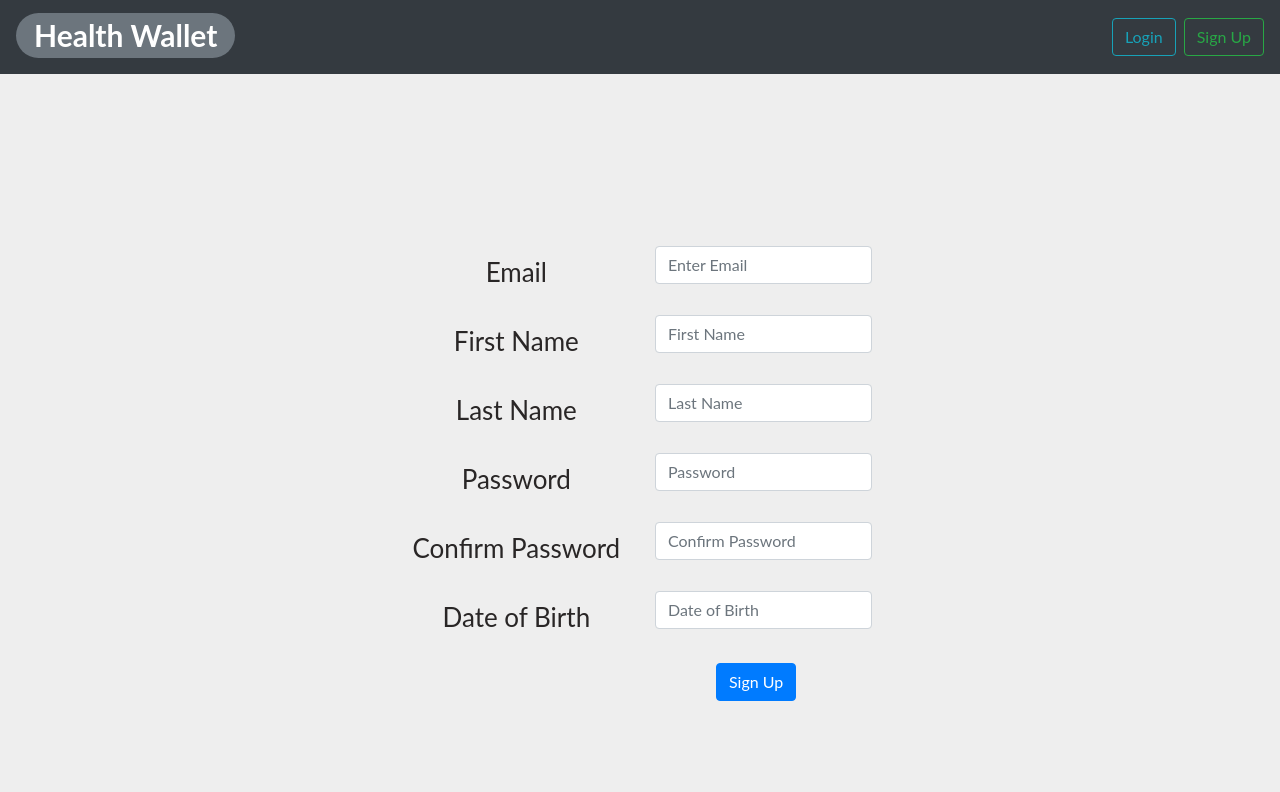
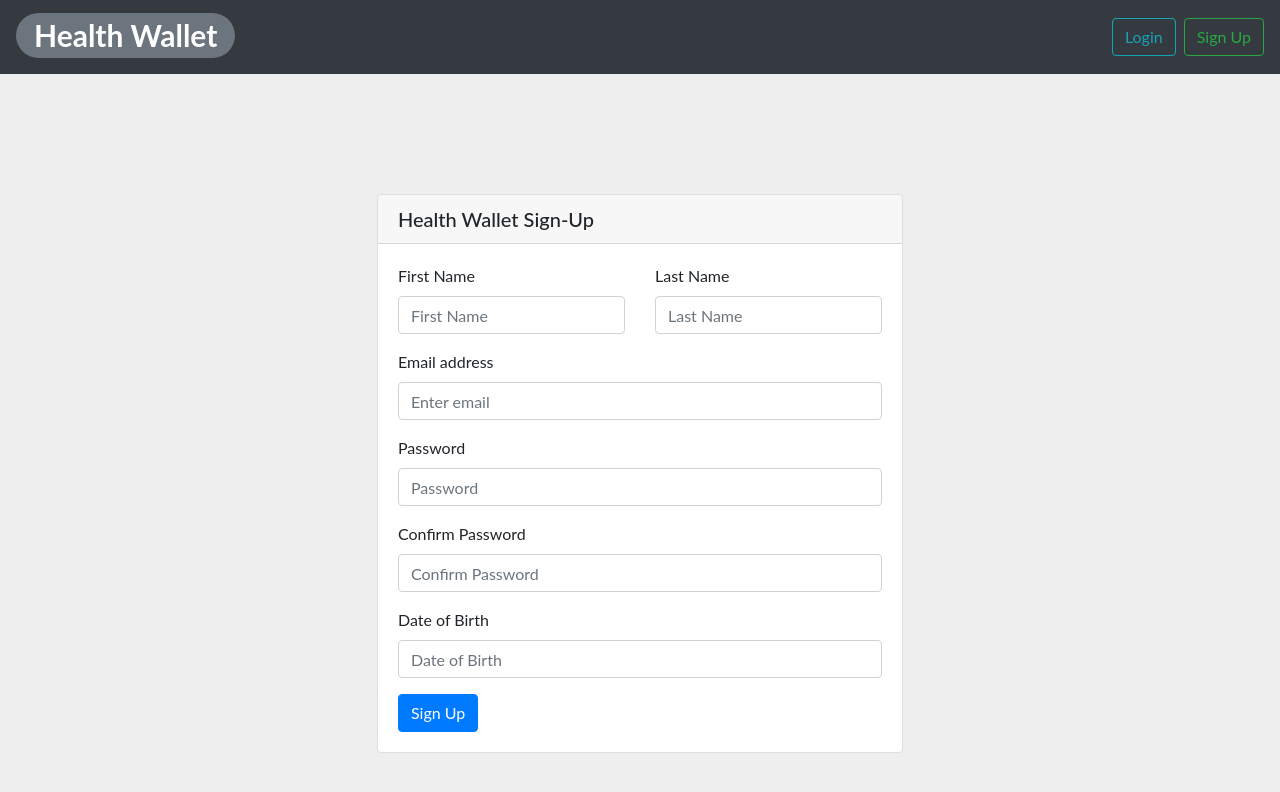
Before and after one commit to tletz24/Block-Rx, a React (Create React App) app in the folder our-app/: page /signup in a window 1280 px wide. Shown: the top 792 px of the page. Built offline with nearby package versions, Linux system fonts and the light colour scheme.

Commit message:
Front-End Work
- Sign-In
- Sign-Up
- Profile Dashboard

Made some modifications to App.css, in order to bring us back to a
state where we are relying on React-Bootstrap for styling.

```diff
--- a/our-app/src/App.css
+++ b/our-app/src/App.css
@@ -1,6 +1,6 @@
-.App {
+/* .App {
   text-align: center;
-}
+} */
 
 .App-logo {
   height: 40vmin;
@@ -19,8 +19,8 @@
   flex-direction: column;
   align-items: center;
   justify-content: center;
-  font-size: calc(10px + 2vmin);
-  color: #292626;
+  /* font-size: calc(10px + 2vmin); */
+  /* color: white; */
 }
 
 .App-link {
--- a/our-app/src/components/authenticated/Dashboard.js
+++ b/our-app/src/components/authenticated/Dashboard.js
@@ -1,8 +1,22 @@
 import React from 'react';
+import { Card, ListGroup} from 'react-bootstrap';
 
 function Dashboard() {
     return (
-        <h1>This is the Dashboard</h1>
+        <Card style={{ width: '80vh', height: '90vh' }}>
+            <Card.Header as="h1">Health Wallet Dashboard</Card.Header>
+            <ListGroup variant="flush">
+                <ListGroup.Item>
+                    Profile Information
+                </ListGroup.Item>
+                <ListGroup.Item>
+                    Immunization History
+                </ListGroup.Item>
+                <ListGroup.Item>
+                    Patient Details
+                </ListGroup.Item>
+            </ListGroup>
+        </Card>
     );
 }
 
--- a/our-app/src/components/unauthenticated/LoginForm.js
+++ b/our-app/src/components/unauthenticated/LoginForm.js
@@ -1,6 +1,6 @@
 import React from 'react';
 import { connect } from "react-redux";
-import { Form, Button, Col, Row } from 'react-bootstrap';
+import { Form, Button, Card } from 'react-bootstrap';
 import { authenticate } from '../../actions/authentication';
 import { post } from '../../api';
 
@@ -14,24 +14,23 @@ const LoginForm = (props) => {
     };
 
     return (
+        <Card style={{ width: '25rem' }}>
+            <Card.Header as="h5">Health Wallet Sign-In</Card.Header>
+            <Card.Body>
                 <Form onSubmit={handleSubmit}>
-            <Form.Group as={Row} controlId='email'>
-                <Form.Label column sm='4'>Email</Form.Label>
-                <Col sm='8'>
+                    <Form.Group controlId='email'>
+                        <Form.Label>Email address</Form.Label>
                         <Form.Control type='email' placeholder='Enter email' />
-                </Col>
                     </Form.Group>
 
-            <Form.Group as={Row} controlId='password'>
-                <Form.Label column sm='4'>Password</Form.Label>
-                <Col sm='8'>
+                    <Form.Group controlId='password'>
+                        <Form.Label>Password</Form.Label>
                         <Form.Control type='password' placeholder='Password' />
-                </Col>
                     </Form.Group>
-            <Col sm={{ span: 8, offset: 4 }}>
                     <Button variant='primary' type='submit'>Login</Button>
-            </Col>
                 </Form>
+            </Card.Body>
+        </Card>
     );
 }
 
--- a/our-app/src/components/unauthenticated/SignupForm.js
+++ b/our-app/src/components/unauthenticated/SignupForm.js
@@ -1,5 +1,5 @@
 import React from 'react';
-import { Form, Button, Row, Col } from 'react-bootstrap';
+import { Form, Button, Row, Col, Card} from 'react-bootstrap';
 import { connect } from "react-redux";
 import { signup } from '../../actions/authentication';
 import { authenticate } from '../../actions/authentication';
@@ -28,54 +28,49 @@ const SignupForm = (props) => {
     };
 
     return (
+        <Card>
+            <Card.Header as="h5">Health Wallet Sign-Up</Card.Header>
+            <Card.Body>
                 <Form id='signUpForm' onSubmit={handleSubmit}>
-            <Form.Group as={Row} controlId='email'>
-                <Form.Label column sm='6'>Email</Form.Label>
-                <Col sm='6'>
-                    <Form.Control type='Email' placeholder='Enter Email' />
+                    <Row>
+                        <Col>
+                            <Form.Group controlId='firstName'>
+                                <Form.Label>First Name</Form.Label>
+                                <Form.Control type='firstName' placeholder='First Name' />
+                            </Form.Group>
                         </Col>
+                        <Col>
+                            <Form.Group controlId='lastName'>
+                                <Form.Label>Last Name</Form.Label>
+                                    <Form.Control type='lastName' placeholder='Last Name' />
+                            </Form.Group>
+                        </Col>
+                    </Row>
+
+                    <Form.Group controlId='email'>
+                        <Form.Label>Email address</Form.Label>
+                        <Form.Control type='email' placeholder='Enter email' />
                     </Form.Group>
 
-            <Form.Group as={Row} controlId='firstName'>
-                <Form.Label column sm='6'>First Name</Form.Label>
-                <Col sm='6'>
-                    <Form.Control type='firstName' placeholder='First Name' />
-                </Col>
+                    <Form.Group controlId='password'>
+                        <Form.Label>Password</Form.Label>
+                        <Form.Control type='password' placeholder='Password' />
                     </Form.Group>
 
-            <Form.Group as={Row} controlId='lastName'>
-                <Form.Label column sm='6'>Last Name</Form.Label>
-                <Col sm='6'>
-                    <Form.Control type='lastName' placeholder='Last Name' />
-                </Col>
+                    <Form.Group controlId='confirmPassword'>
+                        <Form.Label>Confirm Password</Form.Label>
+                        <Form.Control type='password' placeholder='Confirm Password' />
                     </Form.Group>
 
-            <Form.Group as={Row} controlId='password'>
-                <Form.Label column sm='6'>Password</Form.Label>
-                <Col sm='6'>
-                    <Form.Control type='password' placeholder='Password' />
-                </Col>
+                    <Form.Group controlId='dateOfBirth'>
+                        <Form.Label>Date of Birth</Form.Label>
+                        <Form.Control type='dateofbirth' placeholder='Date of Birth' />
                     </Form.Group>
 
-            <Form.Group as={Row} controlId='confirmPassword'>
-                <Form.Label column sm='6'>Confirm Password</Form.Label>
-                <Col sm='6'>
-                    <Form.Control type='password' placeholder='Confirm Password' />
-                </Col>
-            </Form.Group>
-
-            <Form.Group as={Row} controlId='dateOfBirth'>
-                <Form.Label column sm='6'>Date of Birth</Form.Label>
-                <Col sm='6'>
-                    <Form.Control type='dateofbirth' placeholder='Date of Birth' />
-                </Col>
-            </Form.Group>
-
-            <Col sm={{ span: 6, offset: 6 }}>
                     <Button variant='primary' type='submit'>Sign Up</Button>
-            </Col>
-
                 </Form>
+            </Card.Body>
+        </Card>
     );
 }
 
```
Lines whose indentation alone changed are shown as unchanged.
